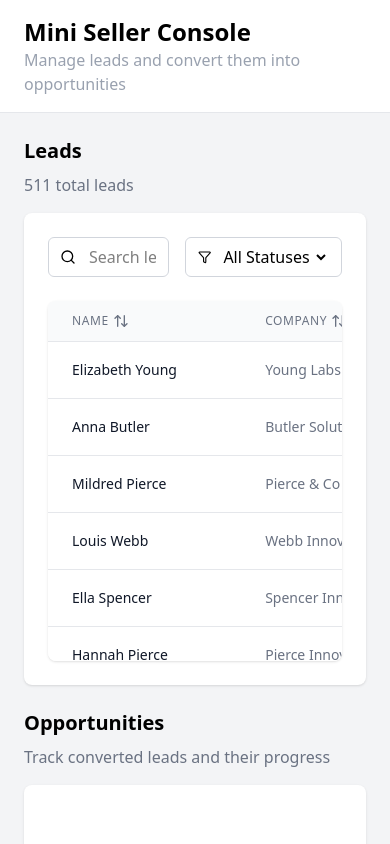
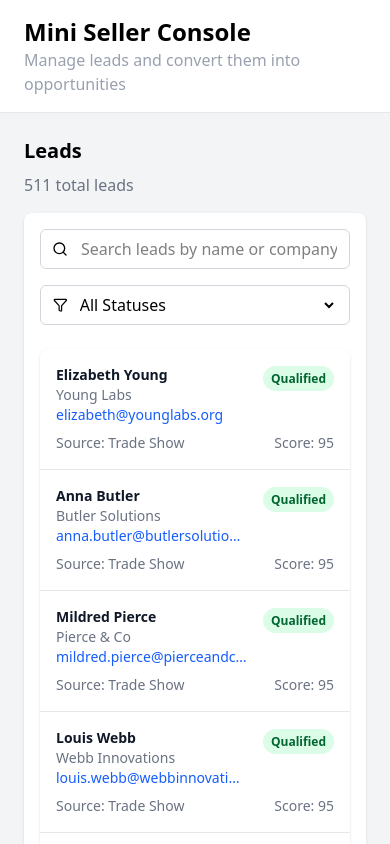
Before and after one commit to karenhirayama/mini_seller_console, a React (Vite) app: page / in a window 390 px wide. Shown: the top 844 px of the page. Built offline with nearby package versions, Linux system fonts and the light colour scheme.

Commit message:
fix: Update layout for mobile and display cards

```diff
--- a/src/components/LeadsTable.tsx
+++ b/src/components/LeadsTable.tsx
@@ -5,7 +5,12 @@ import { useMiniSellerConsoleContext } from "../context/MiniSellerConsoleProvide
 import type { SortField } from "../interfaces/miniSellerConsole";
 
 import { useLeadsTable } from "../hooks/useLeadsTable";
+
 import { statusColors } from "../helpers/statusColors";
+
+const MAX_EMAIL_LENGTH = 30;
+const MAX_NAME_LENGTH = 30;
+const MAX_COMPANY_LENGTH = 30;
 
 const LeadsTable = () => {
   const { leads, filteredLeads, loadingLeads, onLeadSelect, onFilterLeads } =
@@ -31,16 +36,16 @@ const LeadsTable = () => {
 
   if (loadingLeads) {
     return (
-      <div className="flex items-center justify-center bg-white rounded-lg shadow h-90 bg-green overflow-y-auto">
+      <div className="flex items-center justify-center bg-white rounded-lg shadow h-90 overflow-y-auto">
         <div className="text-gray-500">Loading leads...</div>
       </div>
     );
   }
 
   return (
-    <div className="bg-white p-6 rounded-lg shadow">
+    <div className="bg-white p-4 md:p-6 rounded-lg shadow">
       <div>
-        <div className="flex gap-4 mb-6">
+        <div className="flex flex-col md:flex-row gap-4 mb-6">
           <div className="relative flex-1">
             <Search className="absolute left-3 top-1/2 transform -translate-y-1/2 text-muted-foreground h-4 w-4" />
             <input
@@ -73,11 +78,14 @@ const LeadsTable = () => {
           </div>
         </div>
       ) : (
-        <div className="bg-white rounded-lg shadow max-h-90 bg-green overflow-y-auto">
+        <div className="rounded-lg shadow max-h-[calc(100vh-250px)] overflow-hidden">
+          {/* Desktop table view */}
+          <div className="hidden md:block overflow-auto">
+            <div className="sticky top-0 z-10 bg-gray-50 shadow">
               <table className="min-w-full divide-y divide-gray-200">
-            <thead className="bg-gray-50">
+                <thead>
                   <tr>
-                <th className="px-6 py-3 text-left text-xs font-medium text-gray-500 tracking-wider">
+                    <th className="px-4 py-3 text-left text-xs font-medium text-gray-500 w-1/6">
                       <button
                         onClick={() => onSort("name")}
                         className="h-auto p-0 hover:bg-transparent flex items-center gap-1 uppercase"
@@ -85,7 +93,7 @@ const LeadsTable = () => {
                         Name {getSortIcon("name")}
                       </button>
                     </th>
-                <th className="px-6 py-3 text-left text-xs font-medium text-gray-500 tracking-wider">
+                    <th className="px-4 py-3 text-left text-xs font-medium text-gray-500 w-1/6">
                       <button
                         onClick={() => onSort("company")}
                         className="h-auto p-0 hover:bg-transparent flex items-center gap-1 uppercase"
@@ -93,13 +101,13 @@ const LeadsTable = () => {
                         Company {getSortIcon("company")}
                       </button>
                     </th>
-                <th className="px-6 py-3 text-left text-xs font-medium text-gray-500 uppercase tracking-wider">
+                    <th className="px-4 py-3 text-left text-xs font-medium text-gray-500 uppercase w-2/6">
                       Email
                     </th>
-                <th className="px-6 py-3 text-left text-xs font-medium text-gray-500 uppercase tracking-wider">
+                    <th className="px-4 py-3 text-left text-xs font-medium text-gray-500 uppercase w-1/6">
                       Source
                     </th>
-                <th className="px-6 py-3 text-left text-xs font-medium text-gray-500 tracking-wider">
+                    <th className="px-4 py-3 text-left text-xs font-medium text-gray-500 w-1/6">
                       <button
                         onClick={() => onSort("score")}
                         className="h-auto p-0 hover:bg-transparent flex items-center gap-1 uppercase"
@@ -107,7 +115,7 @@ const LeadsTable = () => {
                         Score {getSortIcon("score")}
                       </button>
                     </th>
-                <th className="px-6 py-3 text-left text-xs font-medium text-gray-500 tracking-wider">
+                    <th className="px-4 py-3 text-left text-xs font-medium text-gray-500 w-1/6">
                       <button
                         onClick={() => onSort("status")}
                         className="h-auto p-0 hover:bg-transparent flex items-center gap-1 uppercase"
@@ -117,6 +125,10 @@ const LeadsTable = () => {
                     </th>
                   </tr>
                 </thead>
+              </table>
+            </div>
+            <div className="overflow-y-auto max-h-[calc(100vh-300px)]">
+              <table className="min-w-full divide-y divide-gray-200">
                 <tbody className="bg-white divide-y divide-gray-200">
                   {filteredLeads.map((lead) => (
                     <tr
@@ -124,24 +136,30 @@ const LeadsTable = () => {
                       className="hover:bg-gray-50 cursor-pointer"
                       onClick={() => onLeadSelect(lead)}
                     >
-                  <td className="px-6 py-4 whitespace-nowrap">
-                    <div className="text-sm font-medium text-gray-900">
-                      {lead.name}
+                      <td className="px-4 py-4 w-1/6">
+                        <div className="text-sm font-medium text-gray-900 truncate max-w-[180px]">
+                          {lead.name.length > MAX_NAME_LENGTH
+                            ? `${lead.name.slice(0, MAX_NAME_LENGTH)}...`
+                            : lead.name}
                         </div>
                       </td>
-                  <td className="px-6 py-4 whitespace-nowrap text-sm text-gray-500">
-                    {lead.company}
+                      <td className="px-4 py-4 w-1/6">
+                        {lead.company.length > MAX_COMPANY_LENGTH
+                          ? `${lead.company.slice(0, MAX_COMPANY_LENGTH)}...`
+                          : lead.company}
                       </td>
-                  <td className="px-6 py-4 whitespace-nowrap text-sm text-gray-500">
-                    {lead.email}
+                      <td className="px-4 py-4 w-2/6">
+                        {lead.email.length > MAX_EMAIL_LENGTH
+                          ? `${lead.email.slice(0, MAX_EMAIL_LENGTH)}...`
+                          : lead.email}
                       </td>
-                  <td className="px-6 py-4 whitespace-nowrap text-sm text-gray-500">
+                      <td className="px-4 py-4 text-sm text-gray-500 w-1/6">
                         {lead.source}
                       </td>
-                  <td className="px-6 py-4 whitespace-nowrap text-sm text-gray-500">
+                      <td className="px-4 py-4 text-sm text-gray-500 w-1/6">
                         {lead.score}
                       </td>
-                  <td className="px-6 py-4 whitespace-nowrap">
+                      <td className="px-4 py-4 w-1/6">
                         <span
                           className={`px-2 inline-flex text-xs leading-5 font-semibold rounded-full ${
                             statusColors[lead.status]
@@ -156,6 +174,51 @@ const LeadsTable = () => {
                 </tbody>
               </table>
             </div>
+          </div>
+
+          {/* Mobile cards view */}
+          <div className="md:hidden divide-y divide-gray-200 overflow-y-auto max-h-[calc(100vh-250px)]">
+            {filteredLeads.map((lead) => (
+              <div
+                key={lead.id}
+                className="p-4 hover:bg-gray-50 cursor-pointer"
+                onClick={() => onLeadSelect(lead)}
+              >
+                <div className="flex justify-between items-start">
+                  <div className="flex-1 min-w-0">
+                    <h3 className="text-sm font-semibold text-gray-900 truncate">
+                      {lead.name}
+                    </h3>
+                    <p className="text-sm text-gray-500 truncate">
+                      {lead.company}
+                    </p>
+                    <p className="text-sm text-blue-600 truncate">
+                      {lead.email}
+                    </p>
+                  </div>
+                  <div className="ml-4 flex-shrink-0">
+                    <span
+                      className={`px-2 py-1 text-xs font-semibold rounded-full ${
+                        statusColors[lead.status]
+                      }`}
+                    >
+                      {lead.status.charAt(0).toUpperCase() +
+                        lead.status.slice(1)}
+                    </span>
+                  </div>
+                </div>
+                <div className="mt-2 flex justify-between">
+                  <div className="text-sm text-gray-500">
+                    <span className="font-medium">Source:</span> {lead.source}
+                  </div>
+                  <div className="text-sm text-gray-500">
+                    <span className="font-medium">Score:</span> {lead.score}
+                  </div>
+                </div>
+              </div>
+            ))}
+          </div>
+        </div>
       )}
     </div>
   );
--- a/src/components/OpportunityTable.tsx
+++ b/src/components/OpportunityTable.tsx
@@ -43,6 +43,8 @@ const OpportunityTable = () => {
           </span>
         </div>
         <div className="bg-white rounded-lg shadow max-h-90 bg-green overflow-y-auto">
+          {/* Desktop table view */}
+          <div className="hidden md:block overflow-auto">
             <table className="bg-white rounded-lg shadow overflow-hidden min-w-full divide-y divide-gray-200">
               <thead className="bg-gray-50">
                 <tr>
@@ -88,6 +90,45 @@ const OpportunityTable = () => {
               </tbody>
             </table>
           </div>
+
+          {/* Mobile cards view */}
+          <div className="md:hidden divide-y divide-gray-200 overflow-y-auto max-h-[calc(100vh-250px)]">
+            {opportunities.map((opportunity) => (
+              <div
+                key={opportunity.id}
+                className="p-4 hover:bg-gray-50 transition-colors duration-150"
+              >
+                <div className="flex justify-between items-start">
+                  <div className="flex-1 min-w-0">
+                    <h3 className="text-sm font-semibold text-gray-900 truncate">
+                      {opportunity.name}
+                    </h3>
+                    <p className="text-sm text-gray-500 truncate">
+                      {opportunity.accountName}
+                    </p>
+                  </div>
+                  <div className="ml-4 flex-shrink-0">
+                    <span
+                      className={`px-2 py-1 text-xs font-semibold rounded-full ${getStageColor(
+                        opportunity.stage
+                      )}`}
+                    >
+                      {opportunity.stage}
+                    </span>
+                  </div>
+                </div>
+                <div className="mt-2">
+                  <p className="text-sm text-gray-500">
+                    <span className="font-medium">Amount:</span>{" "}
+                    {opportunity.amount
+                      ? `$${opportunity.amount.toLocaleString()}`
+                      : "-"}
+                  </p>
+                </div>
+              </div>
+            ))}
+          </div>
+        </div>
       </div>
     </div>
   );
```
Lines whose indentation alone changed are shown as unchanged.
